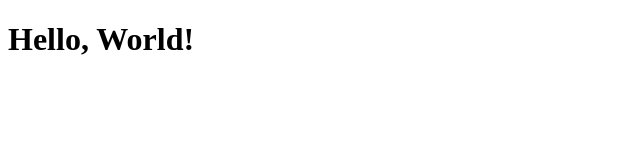
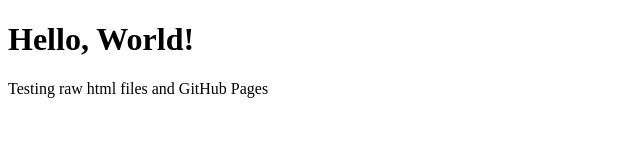
Before and after one commit to coaxialoutburst/coaxialoutburst.github.io, a plain HTML site: page index.html in a window 1280 px wide. Shown: the whole page, without its empty margins (0-640 px from the left). Drawn offline with Linux system fonts and the light colour scheme.

Commit message:
Update index.html

```diff
--- a/index.html
+++ b/index.html
@@ -5,5 +5,6 @@
   </head>
   <body>
     <h1>Hello, World!</h1>
+    <p>Testing raw html files and GitHub Pages</p>
   </body>
 </html>
```
